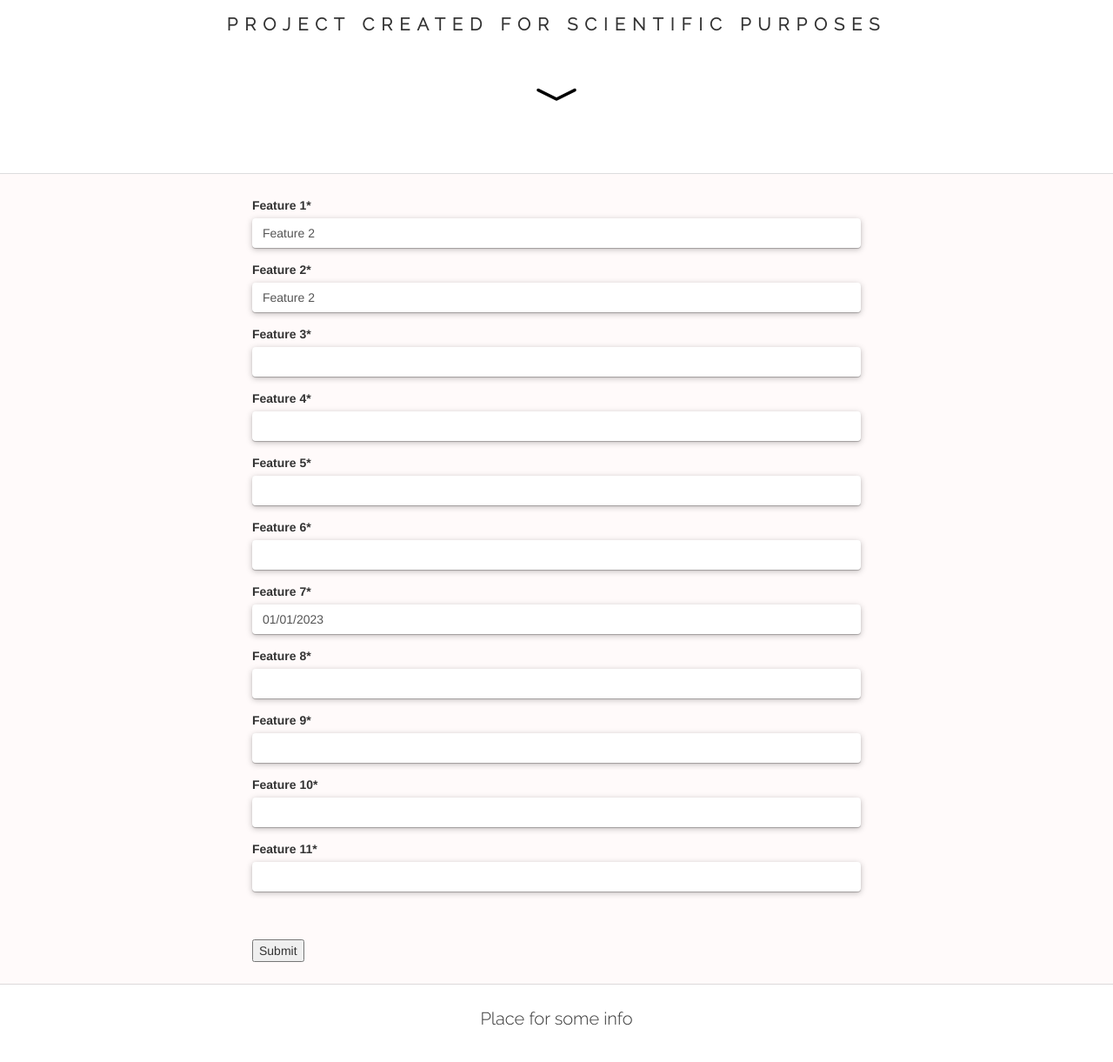
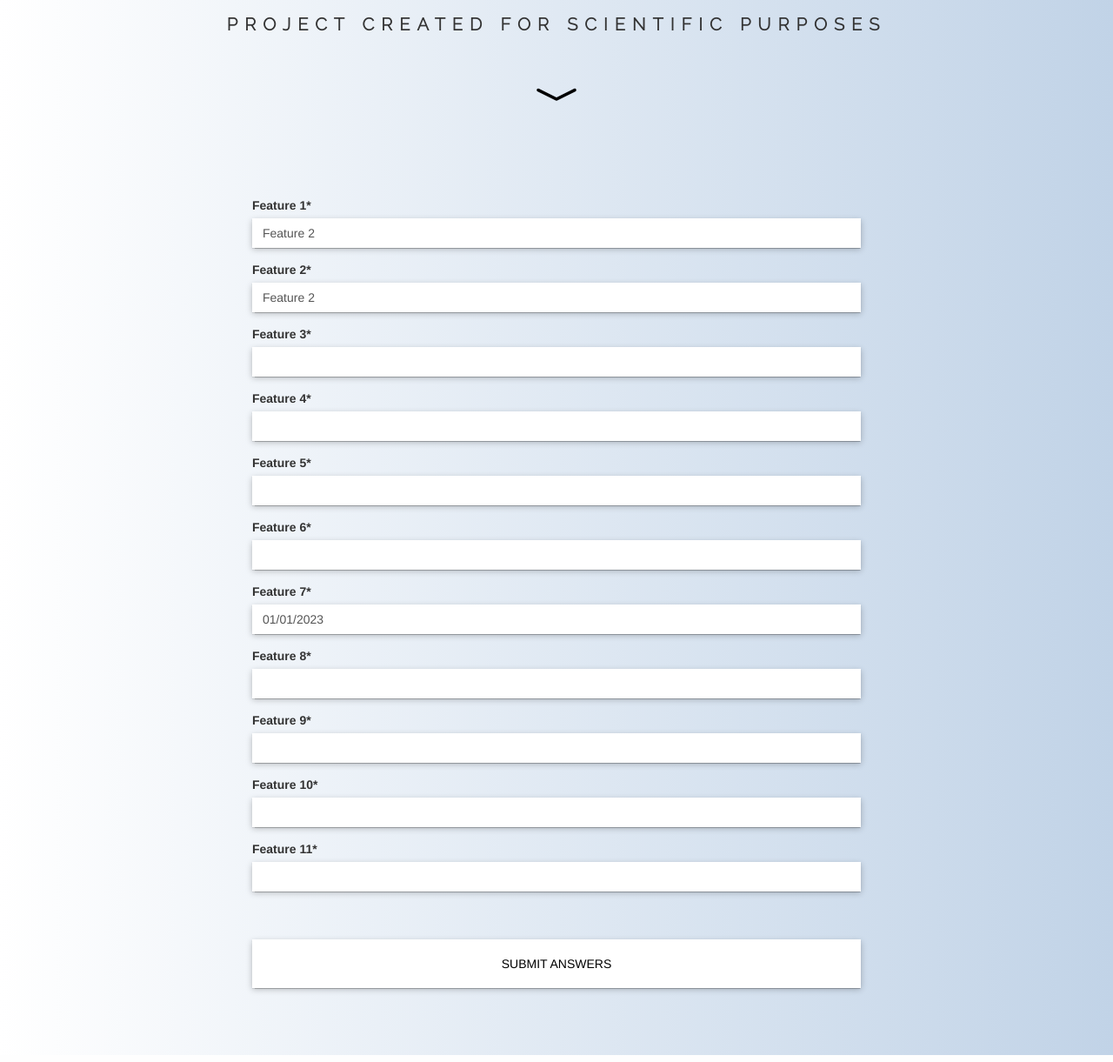
Before and after one commit to Pyother/templates, a Django app: page / in a window 1280 px wide. Shown: the part 216-1437 px from the top of the page at 87% size. Run offline with Django 4.2, Linux system fonts and the light colour scheme; some libraries are stand-ins or nearby versions; some web fonts are replaced.

Commit message:
Django survey - main page forms and buttons styles

```diff
--- a/python/django_survey/survey/calculator/forms.py
+++ b/python/django_survey/survey/calculator/forms.py
@@ -16,6 +16,7 @@ class CandidateForm(ModelForm):
                     'width: 700px;'
                     'background-color: white;'
                     'border: 0;'
+                    'border-radius: 0px;'
                     'box-shadow: rgba(0, 0, 0, 0.25) 0px 0.0625em 0.0625em, rgba(0, 0, 0, 0.25) 0px 0.125em 0.5em, rgba(255, 255, 255, 0.1) 0px 0px 0px 1px inset;'
             }, choices={
                 ("Feature 1", "Feature 1"),
@@ -29,6 +30,7 @@ class CandidateForm(ModelForm):
                     'width: 700px;'
                     'background-color: white;'
                     'border: 0;'
+                    'border-radius: 0px;'
                     'box-shadow: rgba(0, 0, 0, 0.25) 0px 0.0625em 0.0625em, rgba(0, 0, 0, 0.25) 0px 0.125em 0.5em, rgba(255, 255, 255, 0.1) 0px 0px 0px 1px inset;'
             }, choices={
                 ("Feature 1", "Feature 1"),
@@ -42,6 +44,7 @@ class CandidateForm(ModelForm):
                     'width: 700px;'
                     'background-color: white;'
                     'border: 0;'
+                    'border-radius: 0px;'
                     'box-shadow: rgba(0, 0, 0, 0.25) 0px 0.0625em 0.0625em, rgba(0, 0, 0, 0.25) 0px 0.125em 0.5em, rgba(255, 255, 255, 0.1) 0px 0px 0px 1px inset;'
             }),
 
@@ -51,6 +54,7 @@ class CandidateForm(ModelForm):
                     'width: 700px;'
                     'background-color: white;'
                     'border: 0;'
+                    'border-radius: 0px;'
                     'box-shadow: rgba(0, 0, 0, 0.25) 0px 0.0625em 0.0625em, rgba(0, 0, 0, 0.25) 0px 0.125em 0.5em, rgba(255, 255, 255, 0.1) 0px 0px 0px 1px inset;'
             }),
 
@@ -60,6 +64,7 @@ class CandidateForm(ModelForm):
                     'width: 700px;'
                     'background-color: white;'
                     'border: 0;'
+                    'border-radius: 0px;'
                     'box-shadow: rgba(0, 0, 0, 0.25) 0px 0.0625em 0.0625em, rgba(0, 0, 0, 0.25) 0px 0.125em 0.5em, rgba(255, 255, 255, 0.1) 0px 0px 0px 1px inset;'
             }),
 
@@ -69,6 +74,7 @@ class CandidateForm(ModelForm):
                     'width: 700px;'
                     'background-color: white;'
                     'border: 0;'
+                    'border-radius: 0px;'
                     'box-shadow: rgba(0, 0, 0, 0.25) 0px 0.0625em 0.0625em, rgba(0, 0, 0, 0.25) 0px 0.125em 0.5em, rgba(255, 255, 255, 0.1) 0px 0px 0px 1px inset;'
             }),
 
@@ -78,6 +84,7 @@ class CandidateForm(ModelForm):
                     'width: 700px;'
                     'background-color: white;'
                     'border: 0;'
+                    'border-radius: 0px;'
                     'box-shadow: rgba(0, 0, 0, 0.25) 0px 0.0625em 0.0625em, rgba(0, 0, 0, 0.25) 0px 0.125em 0.5em, rgba(255, 255, 255, 0.1) 0px 0px 0px 1px inset;'
             }),
 
@@ -87,6 +94,7 @@ class CandidateForm(ModelForm):
                     'width: 700px;'
                     'background-color: white;'
                     'border: 0;'
+                    'border-radius: 0px;'
                     'box-shadow: rgba(0, 0, 0, 0.25) 0px 0.0625em 0.0625em, rgba(0, 0, 0, 0.25) 0px 0.125em 0.5em, rgba(255, 255, 255, 0.1) 0px 0px 0px 1px inset;'
             }),
 
@@ -96,6 +104,7 @@ class CandidateForm(ModelForm):
                     'width: 700px;'
                     'background-color: white;'
                     'border: 0;'
+                    'border-radius: 0px;'
                     'box-shadow: rgba(0, 0, 0, 0.25) 0px 0.0625em 0.0625em, rgba(0, 0, 0, 0.25) 0px 0.125em 0.5em, rgba(255, 255, 255, 0.1) 0px 0px 0px 1px inset;'
             }),
 
@@ -105,6 +114,7 @@ class CandidateForm(ModelForm):
                     'width: 700px;'
                     'background-color: white;'
                     'border: 0;'
+                    'border-radius: 0px;'
                     'box-shadow: rgba(0, 0, 0, 0.25) 0px 0.0625em 0.0625em, rgba(0, 0, 0, 0.25) 0px 0.125em 0.5em, rgba(255, 255, 255, 0.1) 0px 0px 0px 1px inset;'
             }),
 
@@ -114,6 +124,7 @@ class CandidateForm(ModelForm):
                     'width: 700px;'
                     'background-color: white;'
                     'border: 0;'
+                    'border-radius: 0px;'
                     'box-shadow: rgba(0, 0, 0, 0.25) 0px 0.0625em 0.0625em, rgba(0, 0, 0, 0.25) 0px 0.125em 0.5em, rgba(255, 255, 255, 0.1) 0px 0px 0px 1px inset;'
             })
 
--- a/python/django_survey/survey/calculator/templates/main.html
+++ b/python/django_survey/survey/calculator/templates/main.html
@@ -21,7 +21,7 @@
                 top: 0px;
                 width: 100%;
                 height: auto;
-                background-color: white;
+                background: linear-gradient(to left, rgb(193, 211, 231), rgb(255, 2555, 255));
                 display: grid;
                 justify-content: center;
                 align-items: center;
@@ -32,23 +32,77 @@
                 right: 0px;
                 width: 100%;
                 height: auto;
-                background-color: snow;
+                background: linear-gradient(to left, rgb(193, 211, 231), rgb(255, 2555, 255));
                 padding: 2%;
                 display: grid;
                 justify-content: center;
                 align-items: center;
-                box-shadow: rgba(0, 0, 0, 0.02) 0px 1px 3px 0px, rgba(27, 31, 35, 0.15) 0px 0px 0px 1px;
             }
             .footer {
                 bottom: 0px;
                 width: 100%;
                 height: auto;
-                background-color: white;
+                background: linear-gradient(to left, rgb(193, 211, 231), rgb(255, 2555, 255));
                 display: grid;
                 justify-content: center;
                 align-items: center;
                 padding: 2%;
-                box-shadow: rgba(0, 0, 0, 0.02) 0px 1px 3px 0px, rgba(27, 31, 35, 0.15) 0px 0px 0px 1px;
+            }
+            .button-48 {
+                width: 700px;
+                appearance: none;
+                background-color: #FFFFFF;
+                border-width: 0;
+                box-sizing: border-box;
+                color: #000000;
+                cursor: pointer;
+                display: inline-block;
+                font-family: Clarkson,Helvetica,sans-serif;
+                font-size: 14px;
+                font-weight: 500;
+                letter-spacing: 0;
+                line-height: 1em;
+                margin: 0;
+                opacity: 1;
+                outline: 0;
+                padding: 1.5em 2.2em;
+                position: relative;
+                text-align: center;
+                text-decoration: none;
+                text-rendering: geometricprecision;
+                text-transform: uppercase;
+                transition: opacity 300ms cubic-bezier(.694, 0, 0.335, 1),background-color 100ms cubic-bezier(.694, 0, 0.335, 1),color 100ms cubic-bezier(.694, 0, 0.335, 1);
+                box-shadow: rgba(0, 0, 0, 0.25) 0px 0.0625em 0.0625em, rgba(0, 0, 0, 0.25) 0px 0.125em 0.5em, rgba(255, 255, 255, 0.1) 0px 0px 0px 1px inset;
+                user-select: none;
+                -webkit-user-select: none;
+                touch-action: manipulation;
+                vertical-align: baseline;
+                white-space: nowrap;
+            }
+            .button-48:before {
+                animation: opacityFallbackOut .5s step-end forwards;
+                backface-visibility: hidden;
+                background-color: #EBEBEB;
+                clip-path: polygon(-1% 0, 0 0, -25% 100%, -1% 100%);
+                content: "";
+                height: 100%;
+                left: 0;
+                position: absolute;
+                top: 0;
+                transform: translateZ(0);
+                transition: clip-path .5s cubic-bezier(.165, 0.84, 0.44, 1), -webkit-clip-path .5s cubic-bezier(.165, 0.84, 0.44, 1);
+                width: 100%;
+            }
+            .button-48:hover:before {
+                animation: opacityFallbackIn 0s step-start forwards;
+                clip-path: polygon(0 0, 101% 0, 101% 101%, 0 101%);
+            }
+            .button-48:after {
+                background-color: #FFFFFF;
+            }
+            .button-48 span {
+                z-index: 1;
+                position: relative;
             }
             h1 {
                 font-family: 'Raleway', sans-serif;
@@ -98,14 +152,16 @@
             <form class="my-form" action="" method="post">
                 {% csrf_token %}
                 {{form|crispy}}<br><br>
-            <input class="my-input" type="submit">
+            <button class="button-48" role="button" type="submit">
+                <span class="text">Submit answers</span>
+            </button>
         </div>
     </form>
     </div>
 
     <div class="container-fluid" style="padding: 0px;">
         <div class="footer">
-            <p>Place for some info</p>
+
         </div>
     </div>
 </body>
```
